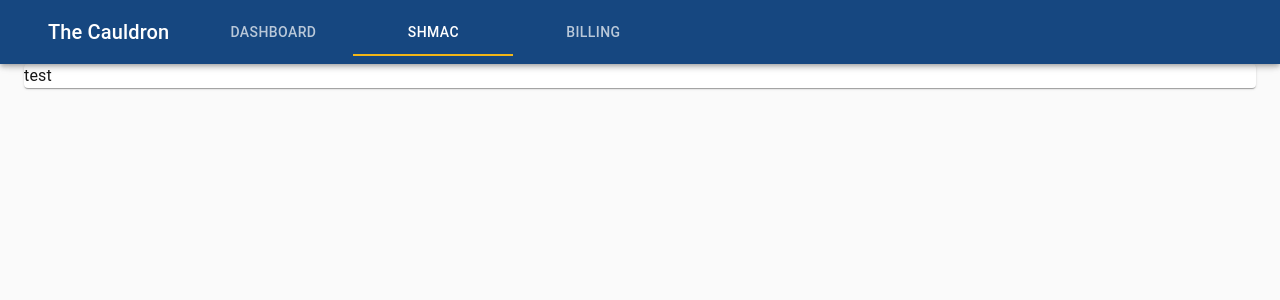
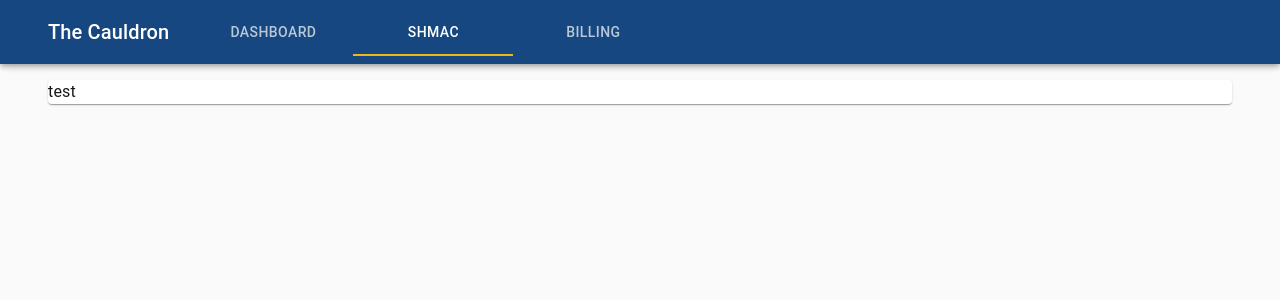
Before and after one commit to nthorn552/yolodex, a React app: page /shmac in a window 1280 px wide. Shown: the top 300 px of the page. Built offline with nearby package versions, Linux system fonts and the light colour scheme.

Commit message:
and finally typed out the styles

```diff
--- a/src/pages/Shmac.tsx
+++ b/src/pages/Shmac.tsx
@@ -2,7 +2,14 @@ import React, { Component } from "react";
 
 import { Device } from "../reducers/devices/types";
 
+import { makeStyles, Theme, createStyles, WithStyles, withStyles } from "@material-ui/core/styles";
 import { Paper, Container } from "@material-ui/core";
+
+const styles = ({ spacing }: Theme) => createStyles({
+  pageWrapper: {
+    paddingTop: spacing(2)
+  }
+});
 
 type State = {
   targetDevice: Device;
@@ -12,12 +19,15 @@ const initialState: State = {
   targetDevice: null
 };
 
-class ShmacPage extends Component<object, State> {
-  readonly state: State = initialState;
+class ShmacPage extends Component<WithStyles<typeof styles>> {
 
   render = () => {
-    return <Paper>test</Paper>;
+    return (
+      <Container className={this.props.classes.pageWrapper}>
+        <Paper>test</Paper>
+      </Container>
+    );
   };
 }
 
-export default ShmacPage;
+export default withStyles(styles)(ShmacPage);
```
